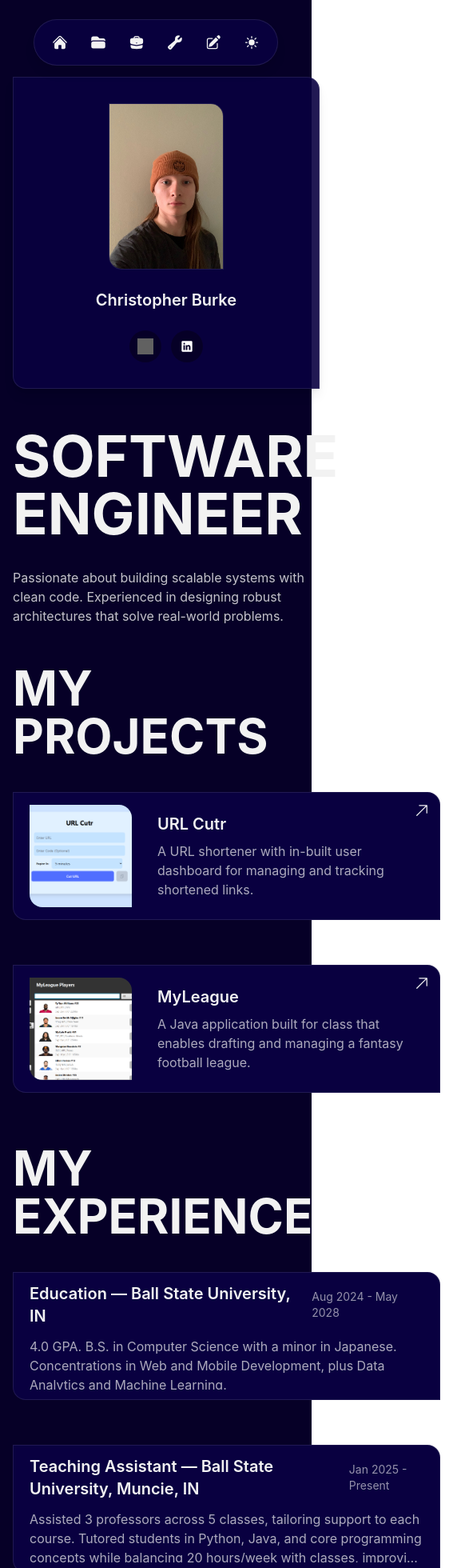
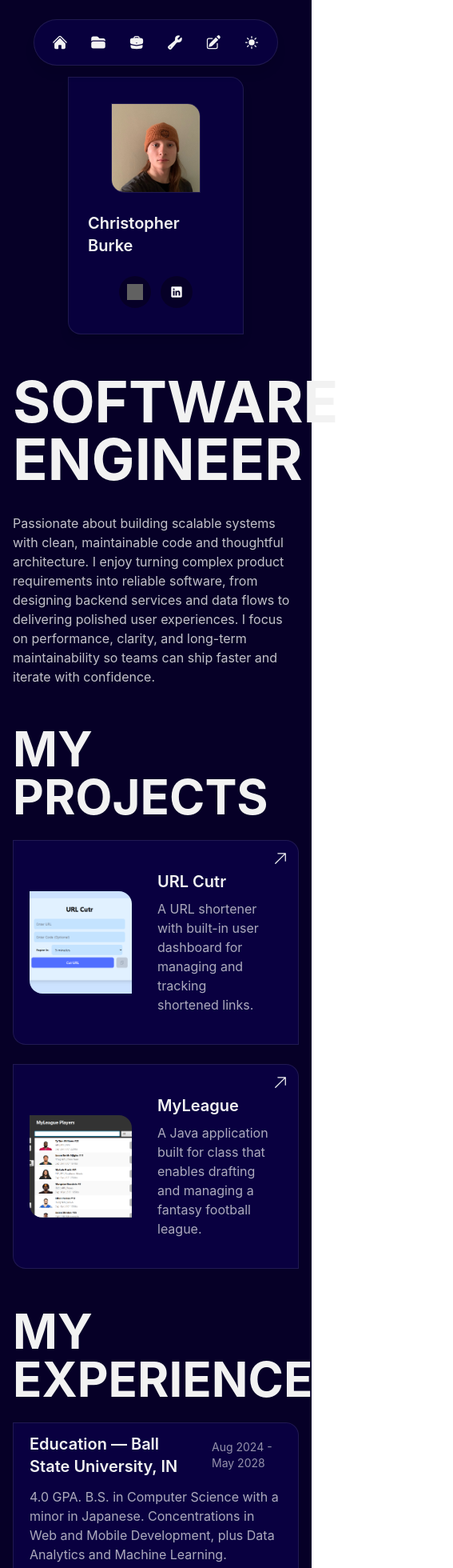
Before and after one commit to cburke6897/Portfolio, a React (Vite) app: page / in a window 390 px wide. Shown: the top 1960 px of the page at 80% size, 567 px wide, since content can reach past the window. Built offline with nearby package versions, Linux system fonts and the light colour scheme; grey boxes are pictures that could not be loaded.

Commit message:
Adapts site to mobile

```diff
--- a/src/components/ExperienceCard.jsx
+++ b/src/components/ExperienceCard.jsx
@@ -5,8 +5,8 @@ export default function ExperienceCard({
 	toDate,
 }) {
 	return (
-		<div className="p-4">
-			<div className="flex flex-col gap-3 rounded-2xl rounded-tl-none rounded-br-none overflow-hidden bg-surface-light dark:bg-surface-dark border border-text-light/10 dark:border-text-dark/10 h-40 px-5 py-3">
+		<div className="w-full p-0 md:p-4">
+			<div className="flex flex-col gap-3 rounded-2xl rounded-tl-none rounded-br-none overflow-hidden bg-surface-light dark:bg-surface-dark border border-text-light/10 dark:border-text-dark/10 h-64 md:h-40 px-5 py-3">
 				<div className="flex items-center justify-between gap-4">
 					<h3 className="text-xl font-semibold text-text-light dark:text-text-dark">
 						{title}
@@ -16,7 +16,7 @@ export default function ExperienceCard({
 					</span>
 				</div>
 
-				<p className="text-base text-text-light/70 dark:text-text-dark/70 line-clamp-3">
+				<p className="text-base text-text-light/70 dark:text-text-dark/70 md:line-clamp-3">
 					{description}
 				</p>
 			</div>
--- a/src/components/ImageCard.jsx
+++ b/src/components/ImageCard.jsx
@@ -8,12 +8,13 @@ export default function ImageCard({
 	linkedinUrl = "https://www.linkedin.com/in/christopher-burke05/",
 }) {
 	return (
-		<div className="flex w-full max-w-sm flex-col items-center gap-6 rounded-2xl rounded-tl-none rounded-br-none bg-surface-light/90 px-6 py-8 shadow-lg border border-text-light/10 dark:bg-surface-dark/90 dark:border-text-dark/10">
+		<div className="w-full flex justify-center lg:justify-start">
+			<div className="flex w-full max-w-55 sm:max-w-sm flex-col items-center gap-6 rounded-2xl rounded-tl-none rounded-br-none bg-surface-light/90 px-6 py-8 shadow-lg border border-text-light/10 dark:bg-surface-dark/90 dark:border-text-dark/10">
 				<div className="w-full">
 					<img
 						src={selfImage}
 						alt="Portrait"
-					className="mx-auto h-52 w-36 rounded-2xl rounded-tl-none rounded-br-none object-cover border border-text-light/10 dark:border-text-dark/10"
+						className="mx-auto h-28 w-28 sm:h-52 sm:w-36 rounded-2xl rounded-tl-none rounded-br-none object-cover border border-text-light/10 dark:border-text-dark/10"
 					/>
 				</div>
 
@@ -38,5 +39,6 @@ export default function ImageCard({
 					/>
 				</div>
 			</div>
+		</div>
 	);
 }
--- a/src/components/ProjectCard.jsx
+++ b/src/components/ProjectCard.jsx
@@ -11,9 +11,9 @@ export default function ProjectCard({
 			href={link}
 			target="_blank"
 			rel="noreferrer"
-			className="group p-4"
+			className="group block w-full p-0 md:p-4"
 		>
-			<div className="relative flex items-center gap-4 rounded-2xl rounded-tl-none rounded-br-none overflow-hidden bg-surface-light dark:bg-surface-dark hover:bg-primary/10 dark:hover:bg-primary-dark/10 border border-text-light/10 dark:border-text-dark/10 transition-colors h-40 px-5 py-3">
+			<div className="relative flex items-center gap-4 rounded-2xl rounded-tl-none rounded-br-none overflow-hidden bg-surface-light dark:bg-surface-dark hover:bg-primary/10 dark:hover:bg-primary-dark/10 border border-text-light/10 dark:border-text-dark/10 transition-colors h-64 md:h-40 px-5 py-2 md:py-3">
 				<ArrowUpRightIcon className="absolute top-3 right-3 w-5 h-5 text-text-light dark:text-text-dark group-hover:text-primary dark:group-hover:text-primary-dark transition-colors" />
 
 				<div className="w-32 h-32 shrink-0 overflow-hidden rounded-2xl rounded-tl-none rounded-br-none">
@@ -28,7 +28,7 @@ export default function ProjectCard({
 					<h3 className="text-xl font-semibold text-text-light dark:text-text-dark mb-2 group-hover:text-primary dark:group-hover:text-primary-dark transition-colors">
 						{title}
 					</h3>
-					<p className="text-base text-text-light/70 dark:text-text-dark/70 line-clamp-3 group-hover:text-text-light dark:group-hover:text-text-dark transition-colors">
+					<p className="text-base text-text-light/70 dark:text-text-dark/70 md:line-clamp-3 group-hover:text-text-light dark:group-hover:text-text-dark transition-colors">
 						{description}
 					</p>
 				</div>
--- a/src/components/ToolCard.jsx
+++ b/src/components/ToolCard.jsx
@@ -2,7 +2,7 @@ import StackIcon from "tech-stack-icons";
 
 function ToolCard({ icon: Icon, iconSrc, stackIconName, title, description, onClick }) {
   return (
-    <div className="group bg-white dark:bg-gray-800 rounded-2xl rounded-tl-none rounded-br-none p-3 hover:bg-gray-50 dark:hover:bg-gray-700 transition-colors cursor-pointer flex flex-row items-start gap-3" onClick={onClick}>
+    <div className="group w-full bg-white dark:bg-gray-800 rounded-2xl rounded-tl-none rounded-br-none p-3 hover:bg-gray-50 dark:hover:bg-gray-700 transition-colors cursor-pointer flex flex-row items-start gap-3" onClick={onClick}>
       <div className="shrink-0 w-10 h-10 flex items-center justify-center">
         {stackIconName ? (
           <StackIcon
--- a/src/pages/Contact.jsx
+++ b/src/pages/Contact.jsx
@@ -9,8 +9,8 @@ export default function Contact() {
       <Navbar />
 
       <div className="mx-auto w-full max-w-6xl px-4 pb-4 pt-24 flex-1 flex">
-        <div className="grid gap-y-12 gap-x-20 lg:grid-cols-[260px_1fr] w-full">
-          <aside className="lg:sticky lg:top-24 self-start">
+        <div className="grid grid-cols-1 gap-y-12 gap-x-20 lg:grid-cols-[260px_1fr] w-full">
+          <aside className="w-full justify-self-center flex justify-center lg:block lg:justify-start lg:justify-self-auto lg:sticky lg:top-24 self-start">
             <ImageCard />
           </aside>
 
@@ -19,7 +19,7 @@ export default function Contact() {
               CONTACT <br /> ME
             </h1>
 
-            <section className="mb-12 grow max-w-2xl">
+            <section className="mb-12 grow">
               <ContactForm />
             </section>
 
--- a/src/pages/Experience.jsx
+++ b/src/pages/Experience.jsx
@@ -10,8 +10,8 @@ export default function Experience() {
       <Navbar />
 
       <div className="mx-auto w-full max-w-6xl px-4 pb-4 pt-24 flex-1 flex">
-        <div className="grid gap-y-12 gap-x-20 lg:grid-cols-[260px_1fr] w-full">
-          <aside className="lg:sticky lg:top-24 self-start">
+        <div className="grid grid-cols-1 gap-y-12 gap-x-20 lg:grid-cols-[260px_1fr] w-full">
+          <aside className="w-full justify-self-center flex justify-center lg:block lg:justify-start lg:justify-self-auto lg:sticky lg:top-24 self-start">
             <ImageCard />
           </aside>
 
@@ -21,7 +21,7 @@ export default function Experience() {
             </h1>
 
             <section className="mb-12 grow">
-              <div className="grid grid-cols-1 gap-6 -mx-4">
+              <div className="grid grid-cols-1 gap-6">
                 {experiences.map((experience) => (
                   <ExperienceCard
                     key={experience.title}
--- a/src/pages/Home.jsx
+++ b/src/pages/Home.jsx
@@ -18,8 +18,8 @@ export default function Home() {
       <Navbar />
 
       <div className="mx-auto w-full max-w-6xl px-4 pb-4 pt-24 flex-1 flex">
-        <div className="grid gap-y-12 gap-x-20 lg:grid-cols-[260px_1fr] w-full">
-          <aside className="lg:sticky lg:top-24 self-start">
+        <div className="grid grid-cols-1 gap-y-12 gap-x-20 lg:grid-cols-[260px_1fr] w-full">
+          <aside className="w-full justify-self-center flex justify-center lg:block lg:justify-start lg:justify-self-auto lg:sticky lg:top-24 self-start">
             <ImageCard />
           </aside>
 
@@ -27,15 +27,15 @@ export default function Home() {
             <h1 className="text-7xl md:text-8xl lg:text-9xl font-bold text-text-light dark:text-text-dark mb-8 pr-32">
               SOFTWARE ENGINEER
             </h1>
-            <p className="text-base md:text-lg text-text-light/80 dark:text-text-dark/80 max-w-2xl mb-12 pr-40">
-              Passionate about building scalable systems with clean code. Experienced in designing robust architectures that solve real-world problems.
+            <p className="text-base md:text-lg text-text-light/80 dark:text-text-dark/80 max-w-3xl mb-12 lg:pr-40">
+              Passionate about building scalable systems with clean, maintainable code and thoughtful architecture. I enjoy turning complex product requirements into reliable software, from designing backend services and data flows to delivering polished user experiences. I focus on performance, clarity, and long-term maintainability so teams can ship faster and iterate with confidence.
             </p>
 
             <section className="mb-12">
               <h2 className="text-6xl md:text-7xl lg:text-8xl font-bold text-text-light dark:text-text-dark mb-6">
                 MY <br /> PROJECTS
               </h2>
-              <div className="grid grid-cols-1 gap-6 -mx-4">
+              <div className="grid grid-cols-1 gap-6">
                 {projects.map((project) => (
                   <ProjectCard
                     key={project.title}
@@ -52,7 +52,7 @@ export default function Home() {
               <h2 className="text-6xl md:text-7xl lg:text-8xl font-bold text-text-light dark:text-text-dark mb-6">
                 MY <br /> EXPERIENCE
               </h2>
-              <div className="grid grid-cols-1 gap-6 -mx-4">
+              <div className="grid grid-cols-1 gap-6">
                 {experiences.map((experience) => (
                   <ExperienceCard
                     key={experience.title}
@@ -69,7 +69,7 @@ export default function Home() {
               <h2 className="text-6xl md:text-7xl lg:text-8xl font-bold text-text-light dark:text-text-dark mb-6">
                 MY <br /> TOOLS
               </h2>
-              <div className="grid grid-cols-2 md:grid-cols-3 lg:grid-cols-4 gap-6">
+              <div className="grid grid-cols-2 md:grid-cols-3 lg:grid-cols-4 gap-3 md:gap-6">
                 {tools.map((tool) => (
                   <ToolCard
                     key={tool.title}
@@ -87,7 +87,7 @@ export default function Home() {
               <h2 className="text-6xl md:text-7xl lg:text-8xl font-bold text-text-light dark:text-text-dark mb-6">
                 CONTACT <br /> ME
               </h2>
-              <div className="max-w-2xl">
+              <div>
                 <ContactForm />
               </div>
             </section>
--- a/src/pages/Projects.jsx
+++ b/src/pages/Projects.jsx
@@ -10,8 +10,8 @@ export default function Projects() {
       <Navbar />
 
       <div className="mx-auto w-full max-w-6xl px-4 pb-4 pt-24 flex-1 flex">
-        <div className="grid gap-y-12 gap-x-20 lg:grid-cols-[260px_1fr] w-full">
-          <aside className="lg:sticky lg:top-24 self-start">
+        <div className="grid grid-cols-1 gap-y-12 gap-x-20 lg:grid-cols-[260px_1fr] w-full">
+          <aside className="w-full justify-self-center flex justify-center lg:block lg:justify-start lg:justify-self-auto lg:sticky lg:top-24 self-start">
             <ImageCard />
           </aside>
 
@@ -21,7 +21,7 @@ export default function Projects() {
             </h1>
 
             <section className="mb-12 grow">
-              <div className="grid grid-cols-1 gap-6 -mx-4">
+              <div className="grid grid-cols-1 gap-6">
                 {projects.map((project) => (
                   <ProjectCard
                     key={project.title}
--- a/src/pages/Tools.jsx
+++ b/src/pages/Tools.jsx
@@ -14,8 +14,8 @@ export default function Tools() {
       <Navbar />
 
       <div className="mx-auto w-full max-w-6xl px-4 pb-4 pt-24 flex-1 flex">
-        <div className="grid gap-y-12 gap-x-20 lg:grid-cols-[260px_1fr] w-full">
-          <aside className="lg:sticky lg:top-24 self-start">
+        <div className="grid grid-cols-1 gap-y-12 gap-x-20 lg:grid-cols-[260px_1fr] w-full">
+          <aside className="w-full justify-self-center flex justify-center lg:block lg:justify-start lg:justify-self-auto lg:sticky lg:top-24 self-start">
             <ImageCard />
           </aside>
 
@@ -25,7 +25,7 @@ export default function Tools() {
             </h1>
 
             <section className="mb-12 grow">
-              <div className="grid grid-cols-2 md:grid-cols-3 lg:grid-cols-4 gap-6">
+              <div className="grid grid-cols-2 md:grid-cols-3 lg:grid-cols-4 gap-3 md:gap-6">
                 {tools.map((tool) => (
                   <ToolCard
                     key={tool.title}
--- a/src/utils/Info.js
+++ b/src/utils/Info.js
@@ -8,7 +8,7 @@ export const projects = [
     image: urlCutrImage,
     link: "https://github.com/cburke6897/URL-Cutr",
     title: "URL Cutr",
-    description: "A URL shortener with in-built user dashboard for managing and tracking shortened links.",
+    description: "A URL shortener with built-in user dashboard for managing and tracking shortened links.",
   },
   {
     image: myLeagueImage,
```
Also changed, not shown: src/components/ContactForm.jsx (+7 -6 lines). Lines whose indentation alone changed are shown as unchanged.
